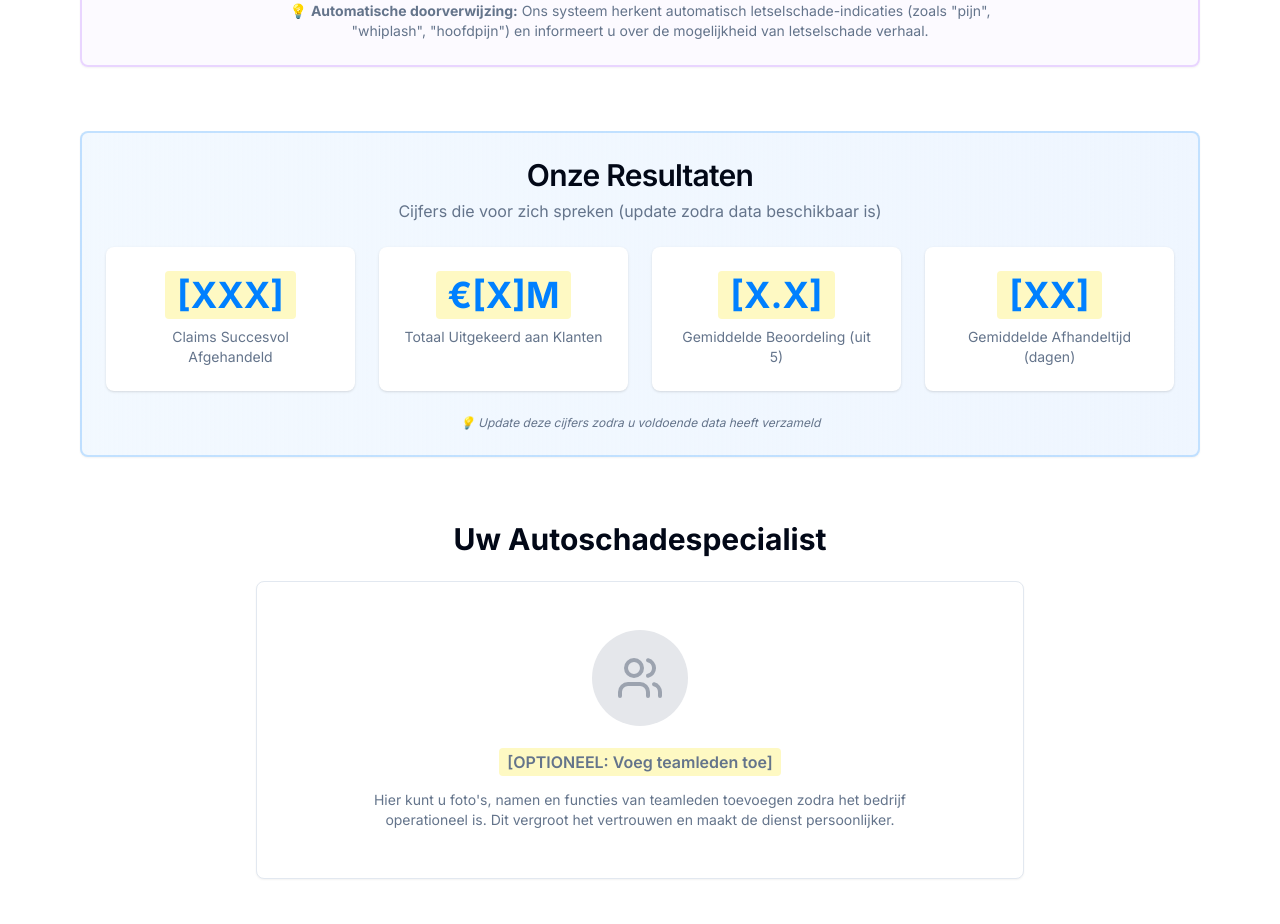
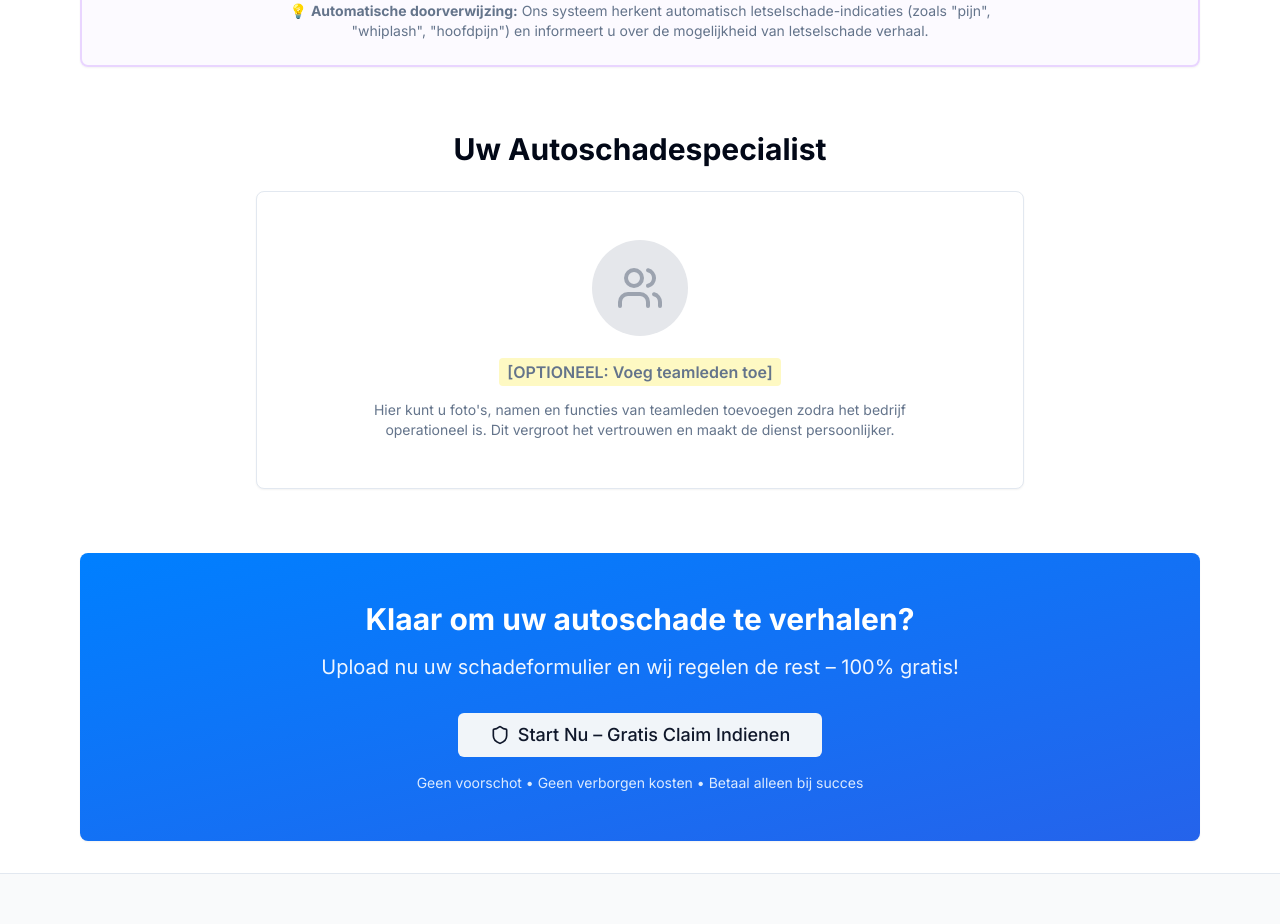
Before and after one commit to Championne/Gratisschadeverhalen.nl, a Next.js app: page /over-ons in a window 1280 px wide. Shown: the part 2320-3244 px from the top of the page. Built offline with nearby package versions, Linux system fonts and the light colour scheme.

Commit message:
fix: remove placeholder 'Onze Resultaten' section from Over Ons page - maintain professionalism without fake data

```diff
--- a/app/over-ons/page.tsx
+++ b/app/over-ons/page.tsx
@@ -252,52 +252,6 @@ export default function OverOnsPage() {
           </Card>
         </section>
 
-        {/* Statistieken (Placeholders) */}
-        <section className="mb-16">
-          <Card className="bg-gradient-to-r from-primary/5 to-blue-50 border-2 border-primary/20">
-            <CardHeader className="text-center">
-              <CardTitle className="text-3xl">Onze Resultaten</CardTitle>
-              <CardDescription className="text-base">
-                Cijfers die voor zich spreken (update zodra data beschikbaar is)
-              </CardDescription>
-            </CardHeader>
-            <CardContent>
-              <div className="grid md:grid-cols-4 gap-6 text-center">
-                <div className="bg-white rounded-lg p-6 shadow">
-                  <div className="text-4xl font-bold text-primary mb-2 bg-yellow-100 inline-block px-3 py-1 rounded">
-                    [XXX]
-                  </div>
-                  <p className="text-sm text-muted-foreground">Claims Succesvol Afgehandeld</p>
-                </div>
-
-                <div className="bg-white rounded-lg p-6 shadow">
-                  <div className="text-4xl font-bold text-primary mb-2 bg-yellow-100 inline-block px-3 py-1 rounded">
-                    €[X]M
-                  </div>
-                  <p className="text-sm text-muted-foreground">Totaal Uitgekeerd aan Klanten</p>
-                </div>
-
-                <div className="bg-white rounded-lg p-6 shadow">
-                  <div className="text-4xl font-bold text-primary mb-2 bg-yellow-100 inline-block px-3 py-1 rounded">
-                    [X.X]
-                  </div>
-                  <p className="text-sm text-muted-foreground">Gemiddelde Beoordeling (uit 5)</p>
-                </div>
-
-                <div className="bg-white rounded-lg p-6 shadow">
-                  <div className="text-4xl font-bold text-primary mb-2 bg-yellow-100 inline-block px-3 py-1 rounded">
-                    [XX]
-                  </div>
-                  <p className="text-sm text-muted-foreground">Gemiddelde Afhandeltijd (dagen)</p>
-                </div>
-              </div>
-              <p className="text-center text-xs text-muted-foreground mt-6 italic">
-                💡 Update deze cijfers zodra u voldoende data heeft verzameld
-              </p>
-            </CardContent>
-          </Card>
-        </section>
-
         {/* Team Section (Optioneel) */}
         <section className="mb-16">
           <h2 className="text-3xl font-bold text-center mb-6">Uw Autoschadespecialist</h2>
```
